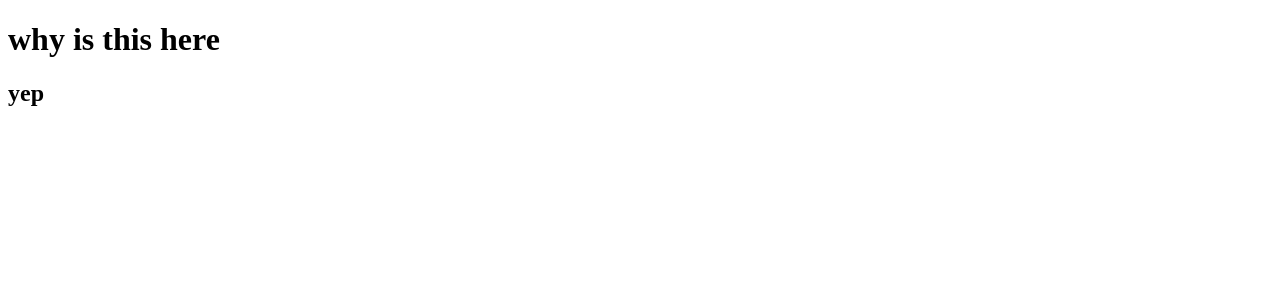
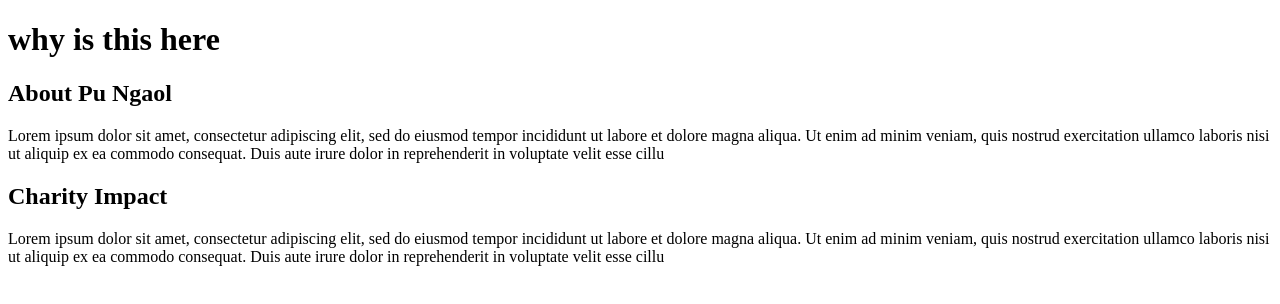
Before and after one commit to CJG1218/synoptic-code, a plain HTML site: page impact.html in a window 1280 px wide. Drawn offline with Linux system fonts and the light colour scheme.

Commit message:
placeholder text

```diff
--- a/impact.html
+++ b/impact.html
@@ -3,11 +3,16 @@
 <head>
     <meta charset="UTF-8">
     <title>IMPACT</title>
-    <h1>why is this here</h1>
-    <h2>yep</h2>
-
 </head>
 <body>
-
+<h1>why is this here</h1>
+<h2>About Pu Ngaol</h2>
+<p>Lorem ipsum dolor sit amet, consectetur adipiscing elit, sed do eiusmod tempor incididunt ut
+    labore et dolore magna aliqua. Ut enim ad minim veniam, quis nostrud exercitation ullamco laboris
+    nisi ut aliquip ex ea commodo consequat. Duis aute irure dolor in reprehenderit in voluptate velit esse cillu</p>
+<h2>Charity Impact</h2>
+<p>Lorem ipsum dolor sit amet, consectetur adipiscing elit, sed do eiusmod tempor incididunt ut
+    labore et dolore magna aliqua. Ut enim ad minim veniam, quis nostrud exercitation ullamco laboris
+    nisi ut aliquip ex ea commodo consequat. Duis aute irure dolor in reprehenderit in voluptate velit esse cillu</p>
 </body>
 </html>
```
